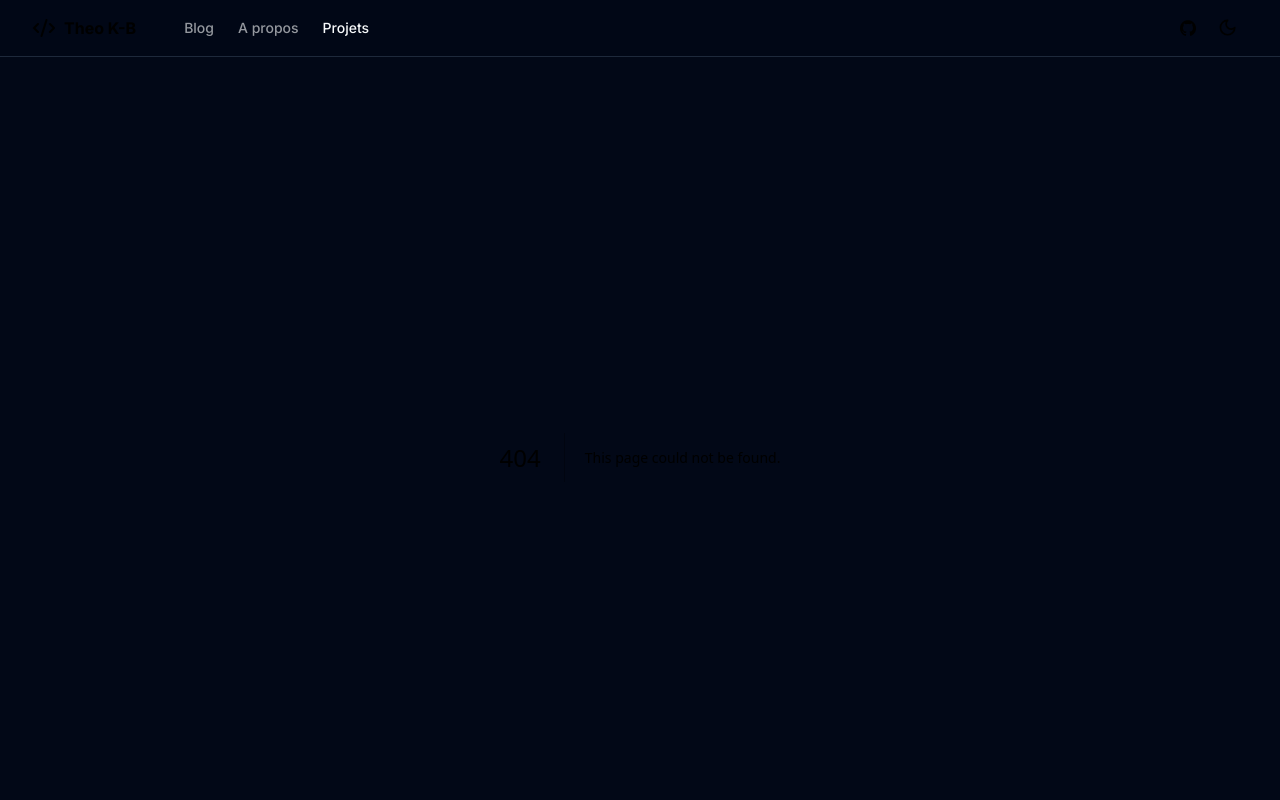
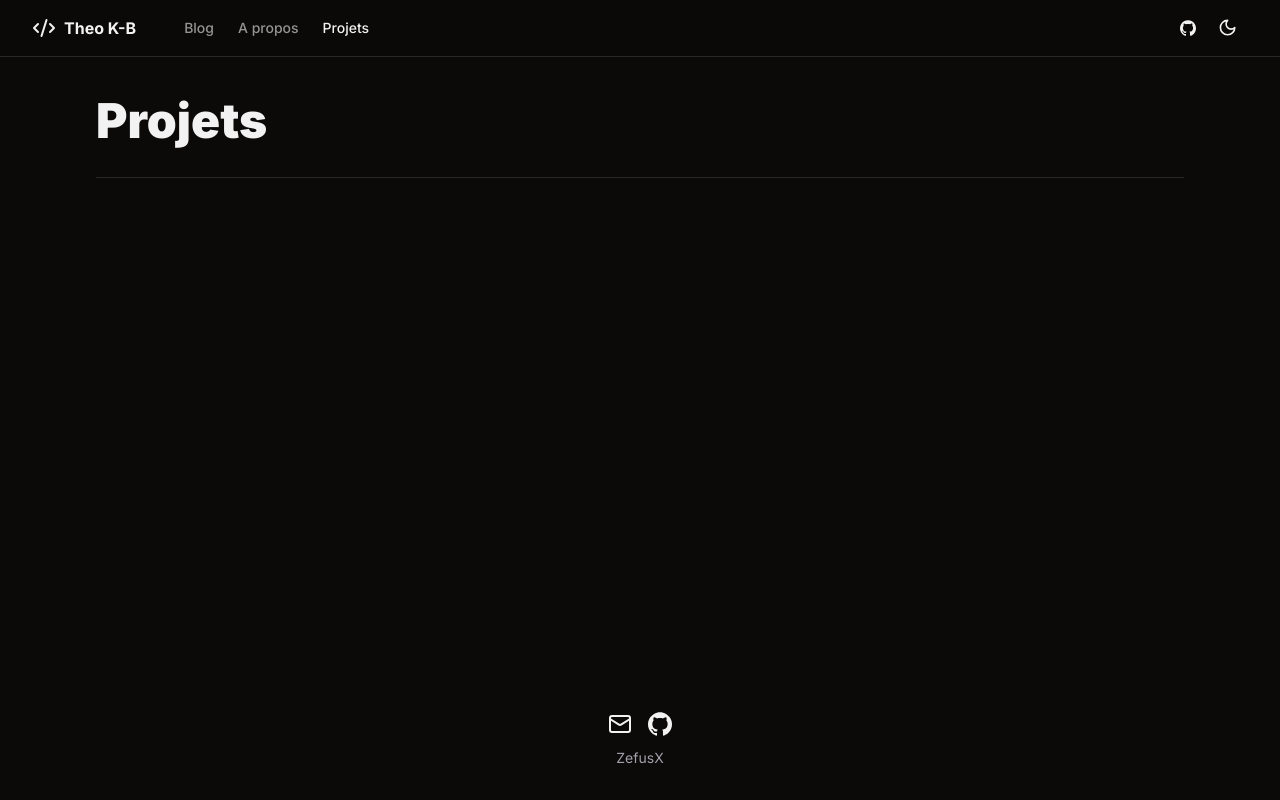
Before and after one commit to ZefusX/site-perso, a Next.js app: page /projects in a window 1280 px wide. Before the commit this address had no page. Shown: the top 800 px of the page. Built offline with nearby package versions, Linux system fonts and the light colour scheme.

Commit message:
14 : changement theme + esthetique

```diff
--- a/app/about/page.tsx
+++ b/app/about/page.tsx
@@ -20,7 +20,7 @@ export default async function AboutPage() {
             <AvatarImage src="/avatar.png" alt={siteConfig.author} />
             <AvatarFallback>TKB</AvatarFallback>
           </Avatar>
-          <h2 className="text-2xl font-bold text-center break-words">
+          <h2 className="text-2xl font-bold text-center break-words text-primary">
             {siteConfig.author}
           </h2>
           <p className="text-muted-foreground text-center break-words">
--- a/app/globals.css
+++ b/app/globals.css
@@ -5,64 +5,47 @@
 @layer base {
   :root {
     --background: 0 0% 100%;
-      --foreground: 222.2 84% 4.9%;
-
+    --foreground: 240 10% 3.9%;
     --card: 0 0% 100%;
-      --card-foreground: 222.2 84% 4.9%;
-
+    --card-foreground: 240 10% 3.9%;
     --popover: 0 0% 100%;
-      --popover-foreground: 222.2 84% 4.9%;
-
-      --primary: 222.2 47.4% 11.2%;
-      --primary-foreground: 210 40% 98%;
-
-      --secondary: 210 40% 96.1%;
-      --secondary-foreground: 222.2 47.4% 11.2%;
-
-      --muted: 210 40% 96.1%;
-      --muted-foreground: 215.4 16.3% 46.9%;
-
-      --accent: 210 40% 96.1%;
-      --accent-foreground: 222.2 47.4% 11.2%;
-
+    --popover-foreground: 240 10% 3.9%;
+    --primary: 142.1 76.2% 36.3%;
+    --primary-foreground: 355.7 100% 97.3%;
+    --secondary: 240 4.8% 95.9%;
+    --secondary-foreground: 240 5.9% 10%;
+    --muted: 240 4.8% 95.9%;
+    --muted-foreground: 240 3.8% 46.1%;
+    --accent: 240 4.8% 95.9%;
+    --accent-foreground: 240 5.9% 10%;
     --destructive: 0 84.2% 60.2%;
-      --destructive-foreground: 210 40% 98%;
-
-      --border: 214.3 31.8% 91.4%;
-      --input: 214.3 31.8% 91.4%;
-      --ring: 222.2 84% 4.9%;
-
-      --radius: 0.5rem;
+    --destructive-foreground: 0 0% 98%;
+    --border: 240 5.9% 90%;
+    --input: 240 5.9% 90%;
+    --ring: 142.1 76.2% 36.3%;
+    --radius: 0.75rem;
   }
 
   .dark {
-      --background: 222.2 84% 4.9%;
-      --foreground: 210 40% 98%;
-
-      --card: 222.2 84% 4.9%;
-      --card-foreground: 210 40% 98%;
-
-      --popover: 222.2 84% 4.9%;
-      --popover-foreground: 210 40% 98%;
-
-      --primary: 210 40% 98%;
-      --primary-foreground: 222.2 47.4% 11.2%;
-
-      --secondary: 217.2 32.6% 17.5%;
-      --secondary-foreground: 210 40% 98%;
-
-      --muted: 217.2 32.6% 17.5%;
-      --muted-foreground: 215 20.2% 65.1%;
-
-      --accent: 217.2 32.6% 17.5%;
-      --accent-foreground: 210 40% 98%;
-
+    --background: 20 14.3% 4.1%;
+    --foreground: 0 0% 95%;
+    --card: 24 9.8% 10%;
+    --card-foreground: 0 0% 95%;
+    --popover: 0 0% 9%;
+    --popover-foreground: 0 0% 95%;
+    --primary: 142.1 70.6% 45.3%;
+    --primary-foreground: 144.9 80.4% 10%;
+    --secondary: 240 3.7% 15.9%;
+    --secondary-foreground: 0 0% 98%;
+    --muted: 0 0% 15%;
+    --muted-foreground: 240 5% 64.9%;
+    --accent: 12 6.5% 15.1%;
+    --accent-foreground: 0 0% 98%;
     --destructive: 0 62.8% 30.6%;
-      --destructive-foreground: 210 40% 98%;
-
-      --border: 217.2 32.6% 17.5%;
-      --input: 217.2 32.6% 17.5%;
-      --ring: 212.7 26.8% 83.9%;
+    --destructive-foreground: 0 85.7% 97.3%;
+    --border: 240 3.7% 15.9%;
+    --input: 240 3.7% 15.9%;
+    --ring: 142.4 71.8% 29.2%;
   }
 }
 
@@ -74,3 +57,8 @@
     @apply bg-background text-foreground;
   }
 }
+
+::selection {
+  background: hsl(142.1 70.6% 45.3%);
+  color: white;
+}
--- a/app/page.tsx
+++ b/app/page.tsx
@@ -1,8 +1,10 @@
+"use client";
 import Link from "next/link";
 import { cn, sortPosts } from "@/lib/utils";
 import { buttonVariants } from "@/components/ui/button";
 import { posts } from "@/.velite";
 import { PostItem } from "@/components/post-item";
+import { TypeAnimation } from "react-type-animation";
 
 export default function Home() {
   const latestPosts = sortPosts(posts).slice(0, 5);
@@ -15,10 +17,23 @@ export default function Home() {
           </div>
           <div className="text-center">
             <h1 className="text-3xl sm:text-5xl md:text-6xl lg:text-7xl font-black text-balance">
-              Je suis Théo Kreder-Bail
+              <TypeAnimation
+                sequence={[
+                  "Je suis Théo Kreder-bail",
+                  2000, // Waits 1s
+                ]}
+                wrapper="span"
+                cursor={true}
+                repeat={Infinity}
+              />
             </h1>
-            <h2 className="text-2xl sm:text-4xl md:text-5xl lg:text-6xl font-bold text-balance text-muted-foreground">
-              Je suis aspirant développeur
+            <h2 className="text-2xl sm:text-4xl md:text-5xl lg:text-6xl font-bold text-balance text-primary">
+              <TypeAnimation
+                sequence={[1500, "Je suis aspirant développeur", 2000]}
+                wrapper="span"
+                cursor={true}
+                repeat={Infinity}
+              />
             </h2>
             <p className="max-w-[42rem] mx-auto text-muted-foreground sm:text-xl mt-3">
               Bienvenue sur mon site, ici vous pouvez retrouver mon CV, mes
--- /dev/null
+++ b/app/projects/page.tsx
@@ -0,0 +1,14 @@
+export default async function ProjectsPage() {
+  return (
+    <div className="container max-w-6xl py-6 lg:py-10">
+      <div className="flex flex-col items-start gap-4 md:flex-row md:justify-between md:gap-8">
+        <div className="flex-1 space-x-4">
+          <h1 className="inline-block font-black text-4xl lg:text-5xl">
+            Projets
+          </h1>
+        </div>
+      </div>
+      <hr className="my-8" />
+    </div>
+  );
+}
--- a/package.json
+++ b/package.json
@@ -19,6 +19,7 @@
     "next-themes": "^0.3.0",
     "react": "^18",
     "react-dom": "^18",
+    "react-type-animation": "^3.2.0",
     "tailwind-merge": "^2.2.2",
     "tailwindcss-animate": "^1.0.7"
   },
```
Also changed, not shown: 1 other file (tests, documents, lock files or other folders). Lines whose indentation alone changed are shown as unchanged.
